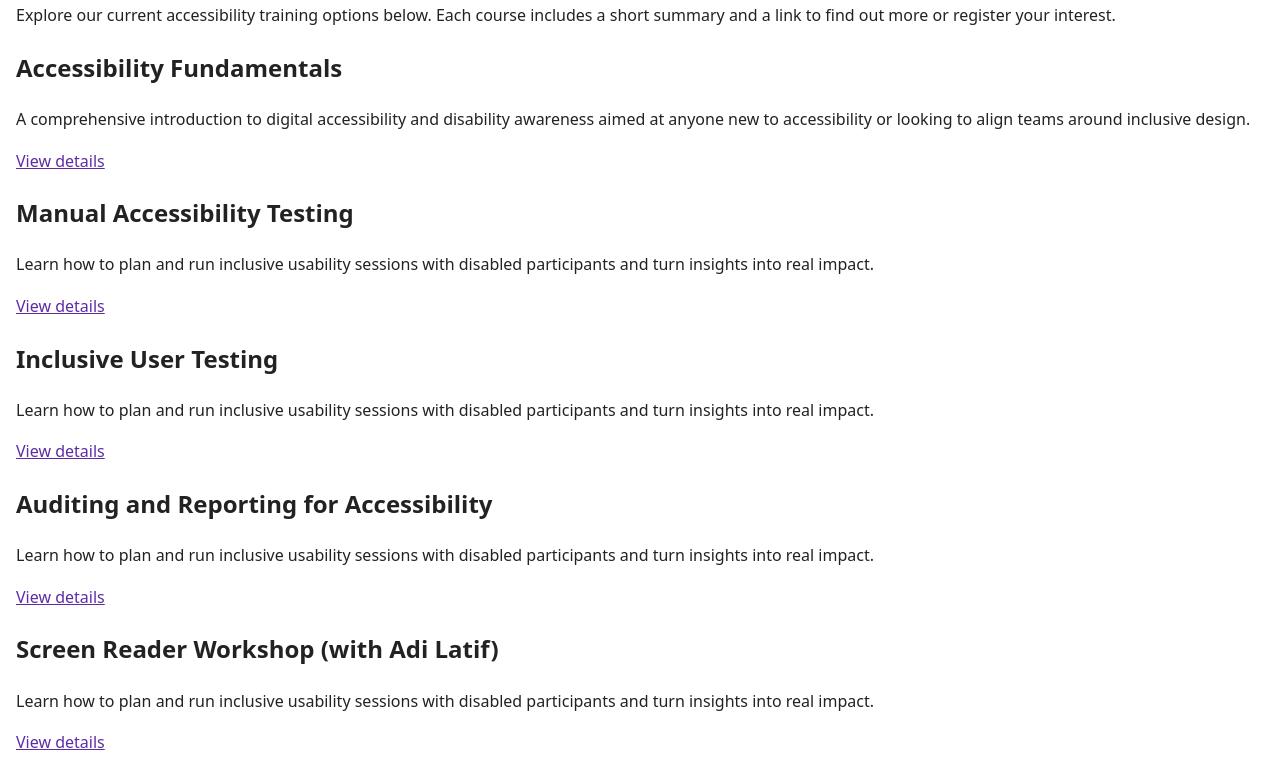
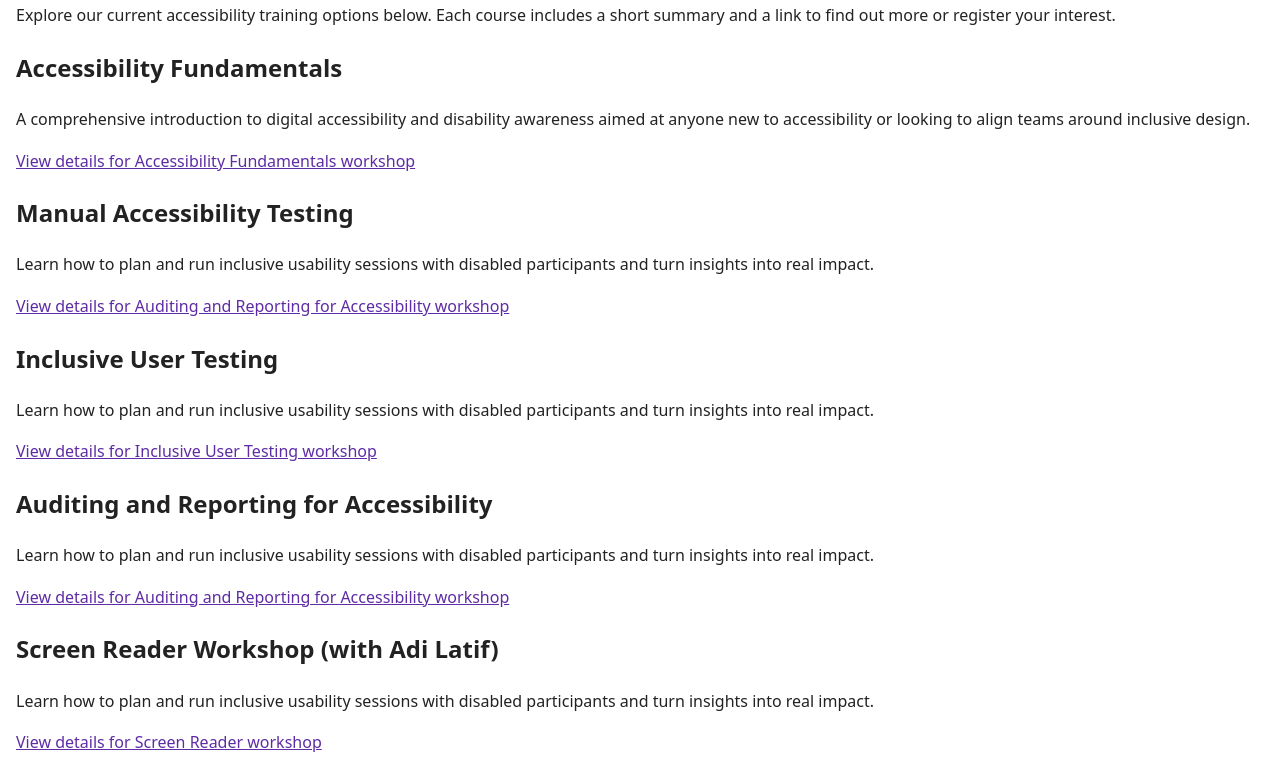
Before and after one commit to SourceAccessibility/source-accessibility-site, a website: page training.html in a window 1280 px wide. Shown: the part 159-931 px from the top of the page. Drawn offline with Linux system fonts and the light colour scheme.

Commit message:
updated link text

```diff
--- a/training.html
+++ b/training.html
@@ -33,7 +33,7 @@
     <h2 id="accessibility-fundamentals">Accessibility Fundamentals</h2>
     <p>A comprehensive introduction to digital accessibility and disability awareness aimed at anyone new to accessibility or looking to align teams around inclusive design.</p>
     <div class="card-actions">
-      <a href="/courses/accessibility-fundamentals.html" class="button">View details</a>
+      <a href="/courses/accessibility-fundamentals.html" class="button">View details for Accessibility Fundamentals workshop</a>
     </div>
   </section>
 
@@ -41,7 +41,7 @@
   <h2 id="manual-accessibility-testing">Manual Accessibility Testing</h2>
   <p>Learn how to plan and run inclusive usability sessions with disabled participants and turn insights into real impact.</p>
   <div class="card-actions">
-    <a href="/courses/inclusive-user-testing.html" class="button">View details</a>
+    <a href="/courses/inclusive-user-testing.html" class="button">View details for Auditing and Reporting for Accessibility workshop</a>
   </div>
 </section>
 
@@ -49,7 +49,7 @@
   <h2 id="inclusive-user-testing">Inclusive User Testing</h2>
   <p>Learn how to plan and run inclusive usability sessions with disabled participants and turn insights into real impact.</p>
   <div class="card-actions">
-    <a href="/courses/inclusive-user-testing.html" class="button">View details</a>
+    <a href="/courses/inclusive-user-testing.html" class="button">View details for Inclusive User Testing workshop</a>
   </div>
 </section>
 
@@ -57,7 +57,7 @@
   <h2 id="auditing-and-reporting-for-accessibility">Auditing and Reporting for Accessibility</h2>
   <p>Learn how to plan and run inclusive usability sessions with disabled participants and turn insights into real impact.</p>
   <div class="card-actions">
-    <a href="/courses/inclusive-user-testing.html" class="button">View details</a>
+    <a href="/courses/inclusive-user-testing.html" class="button">View details for Auditing and Reporting for Accessibility workshop</a>
   </div>
 </section>
 
@@ -65,7 +65,7 @@
   <h2 id="screen-reader-workshop">Screen Reader Workshop (with Adi Latif)</h2>
   <p>Learn how to plan and run inclusive usability sessions with disabled participants and turn insights into real impact.</p>
   <div class="card-actions">
-    <a href="/courses/inclusive-user-testing.html" class="button">View details</a>
+    <a href="/courses/inclusive-user-testing.html" class="button">View details for Screen Reader workshop</a>
   </div>
 </section>
 
```
Also changed, not shown: testimonials.html (+1 -0 lines).
